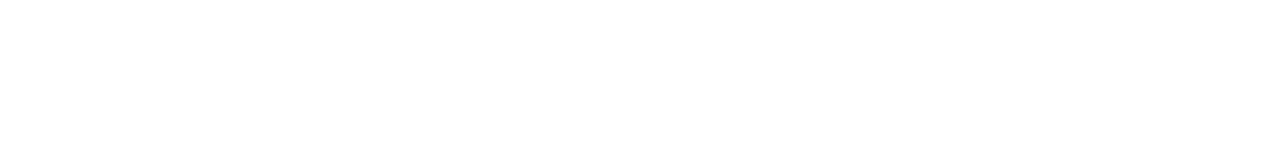
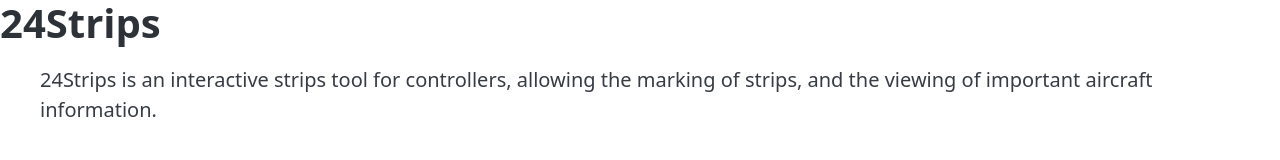
Before and after one commit to Jxlux/24Strips, a website: page src/index.html in a window 1280 px wide. Drawn offline with nearby package versions, Linux system fonts and the light colour scheme.

Commit message:
added picocss, includes dark styled site with 24Strips header and description

```diff
--- a/src/index.html
+++ b/src/index.html
@@ -5,10 +5,16 @@
     <meta name="viewport" content="width=device-width, initial-scale=1.0">
     <script src="https://cdn.jsdelivr.net/npm/htmx.org@2.0.10/dist/htmx.min.js" integrity="sha384-H5SrcfygHmAuTDZphMHqBJLc3FhssKjG7w/CeCpFReSfwBWDTKpkzPP8c+cLsK+V" crossorigin="anonymous"></script>
     <link href="styles.css" rel="stylesheet">
+    <link rel="stylesheet" href="https://cdn.jsdelivr.net/npm/@picocss/pico@2/css/pico.min.css">
+
+
     <title>24Strips</title>
 </head>
 <body>
-
+    <h1><b>24Strips</b></h1>
+<div class ="container">
+<p>24Strips is an interactive strips tool for controllers, allowing the marking of strips, and the viewing of important aircraft information.</p>
+</div>
 </body>
 
 
```
